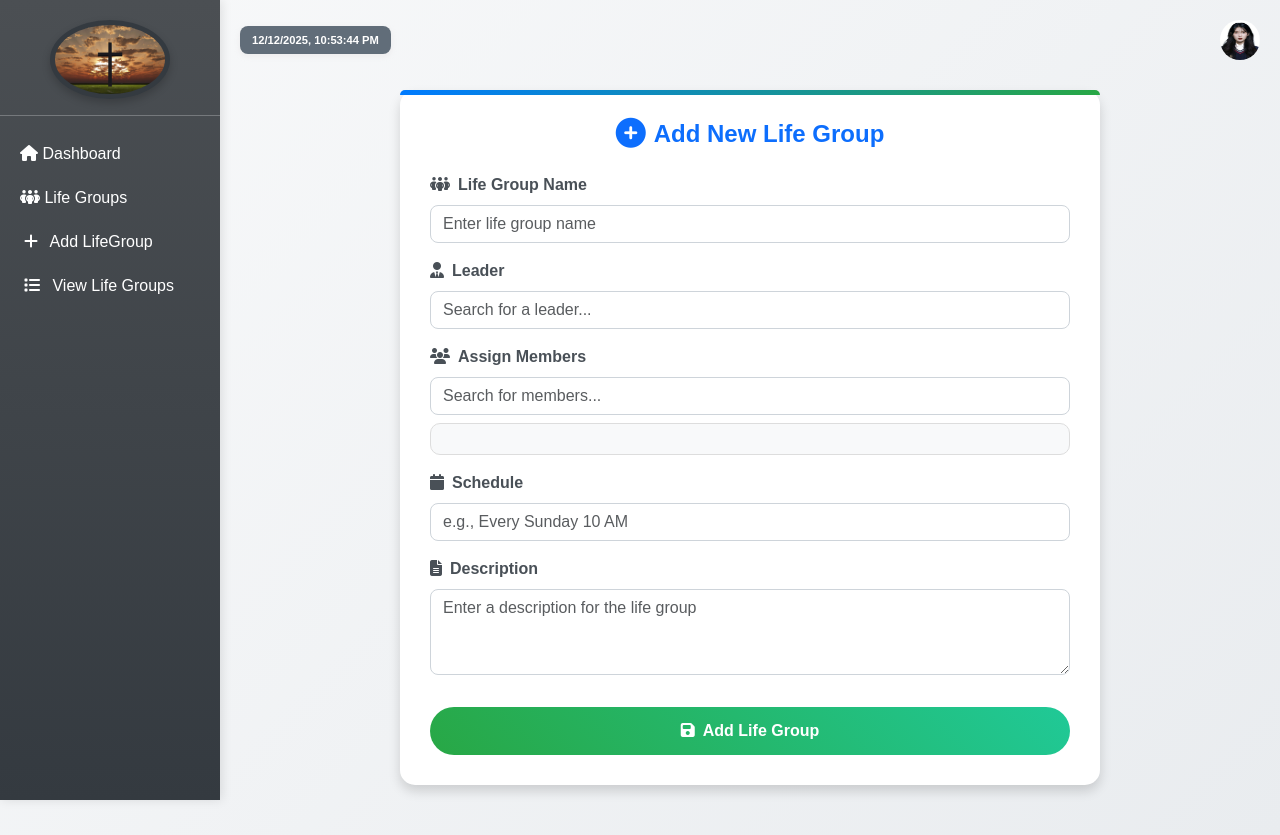
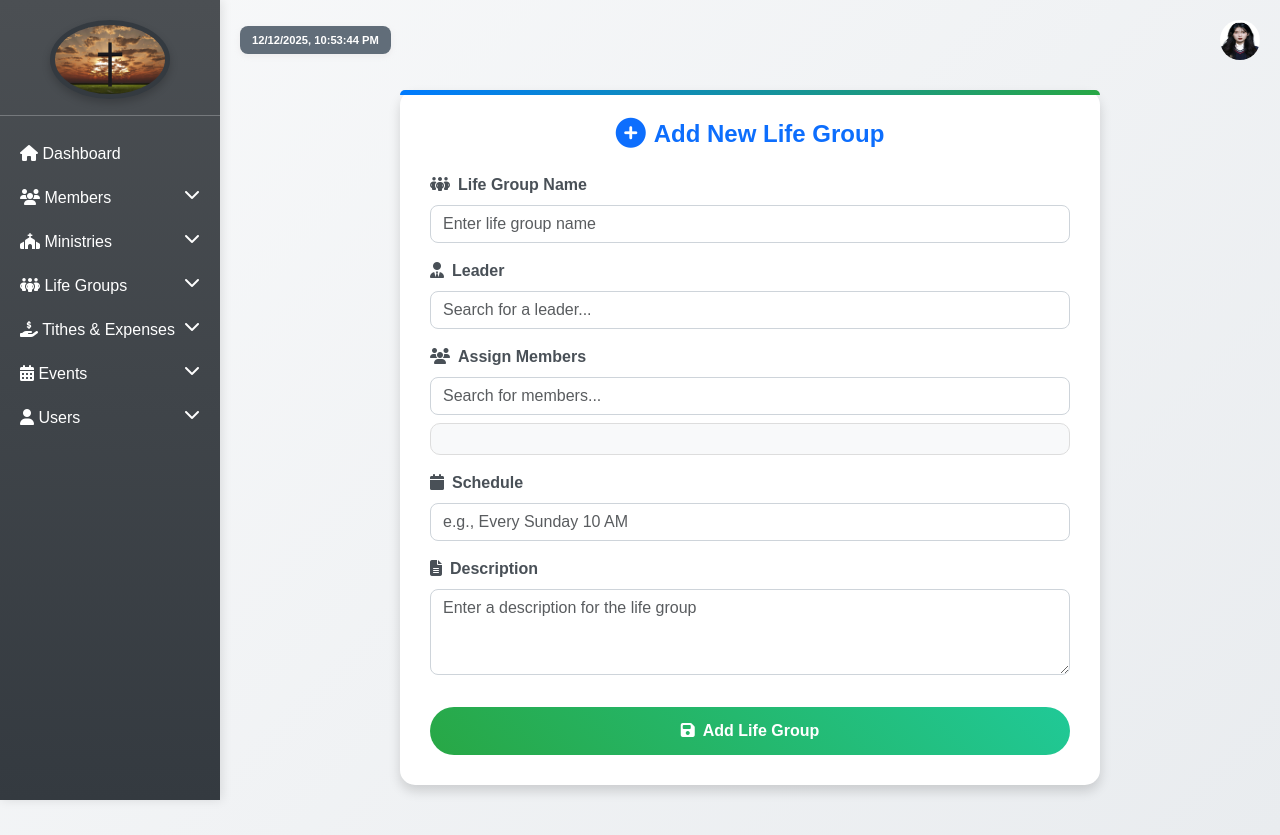
Before and after one commit to Zoraller/Church-Management, a Flask app: page /admin/lifegroups/add in a window 1280 px wide. Run offline with Flask 3, Linux system fonts and the light colour scheme; the visitor is signed in with stand-in values (Sample User, id 1); data that the repository does not hold is empty.

Commit message:
Update add_lifegroup.html

```diff
--- a/templates/add_lifegroup.html
+++ b/templates/add_lifegroup.html
@@ -79,12 +79,90 @@ body { background: linear-gradient(135deg, #f8f9fa 0%, #e9ecef 100%); font-famil
     <img src="{{ url_for('static', filename='images/cross-background.jpg') }}" class="sidebar-logo">
   </div>
   <hr>
-  <a href="{{ url_for('admin_dashboard') }}"><i class="fa-solid fa-house"></i> Dashboard</a>
-  <a class="collapsed" data-bs-toggle="collapse" href="#lifegroupsDropdown"><i class="fa-solid fa-people-group"></i> Life Groups</a>
-  <div class="collapse show" id="lifegroupsDropdown">
-    <a href="{{ url_for('add_lifegroup') }}" class="ps-4 d-block active"><i class="fa-solid fa-plus me-2"></i> Add LifeGroup</a>
-    <a href="{{ url_for('admin_lifegroups') }}" class="ps-4 d-block"><i class="fa-solid fa-list me-2"></i> View Life Groups</a>
+<a href="{{ url_for('admin_dashboard') }}"><i class="fa-solid fa-house"></i> Dashboard</a>
+
+<a class="collapsed" data-bs-toggle="collapse"
+ href="#membersDropdown" role="button" aria-expanded="false" aria-controls="membersDropdown">
+    <i class="fa-solid fa-users"></i> Members
+    <i class="fa-solid fa-chevron-down float-end"></i>
+  </a>
+  <div class="collapse" id="membersDropdown">
+    <a href="{{ url_for('add_members') }}" class="ps-4 d-block active">
+      <i class="fa-solid fa-user-plus me-2"></i> Add Member
+    </a>
+   <a href="{{ url_for('view_members') }}" class="ps-4 d-block">
+  <i class="fa-solid fa-table me-2"></i> View Members
+</a>
   </div>
+<a class="collapsed" data-bs-toggle="collapse"
+ href="#ministriesDropdown" role="button" aria-expanded="false" aria-controls="ministriesDropdown">
+    <i class="fa-solid fa-church"></i> Ministries
+    <i class="fa-solid fa-chevron-down float-end"></i>
+  </a>
+  <div class="collapse" id="ministriesDropdown">
+    <a href="{{ url_for('add_ministry') }}" class="ps-4 d-block">
+      <i class="fa-solid fa-plus me-2"></i> Add Ministry
+    </a>
+    <a href="{{ url_for('admin_ministries') }}" class="ps-4 d-block">
+      <i class="fa-solid fa-list me-2"></i> View Ministries
+    </a>
+  </div>
+  <a class="collapsed" data-bs-toggle="collapse"
+     href="#lifegroupsDropdown" role="button" aria-expanded="true" aria-controls="lifegroupsDropdown">
+      <i class="fa-solid fa-people-group"></i> Life Groups
+      <i class="fa-solid fa-chevron-down float-end"></i>
+  </a>
+  <div class="collapse" id="lifegroupsDropdown">
+    <a href="{{ url_for('admin_lifegroups') }}" class="ps-4 d-block active">
+      <i class="fa-solid fa-list me-2"></i> View Life Groups
+    </a>
+  </div>
+
+<a class="collapsed" data-bs-toggle="collapse"
+     href="#tithesDropdown" role="button" aria-expanded="false" aria-controls="tithesDropdown">
+    <i class="fa-solid fa-hand-holding-dollar"></i> Tithes & Expenses
+    <i class="fa-solid fa-chevron-down float-end"></i>
+  </a>
+  <div class="collapse" id="tithesDropdown">
+    <a href="{{ url_for('add_tithe') }}" class="ps-4 d-block">
+        <i class="fa-solid fa-plus me-2"></i> Add Tithe
+    </a>
+    <a href="{{ url_for('view_tithes') }}" class="ps-4 d-block">
+        <i class="fa-solid fa-table me-2"></i> View Tithes
+    </a>
+    <a href="{{ url_for('add_expense') }}" class="ps-4 d-block">
+      <i class="fa-solid fa-circle-plus me-2"></i> Add Expense
+    </a>
+    <a href="{{ url_for('view_expenses') }}" class="ps-4 d-block">
+      <i class="fa-solid fa-list me-2"></i> View Expenses
+    </a>
+  </div>
+
+  <a class="collapsed" data-bs-toggle="collapse"
+     href="#eventsDropdown" role="button" aria-expanded="false" aria-controls="eventsDropdown">
+    <i class="fa-solid fa-calendar-days"></i> Events
+    <i class="fa-solid fa-chevron-down float-end"></i>
+  </a>
+  <div class="collapse" id="eventsDropdown">
+    <a href="{{ url_for('add_event') }}" class="ps-4 d-block">
+      <i class="fa-solid fa-plus me-2"></i> Add Event
+    </a>
+    <a href="{{ url_for('view_events') }}" class="ps-4 d-block">
+      <i class="fa-solid fa-list me-2"></i> View Events
+    </a>
+  </div>
+    <a class="collapsed" data-bs-toggle="collapse" href="#usersDropdown" role="button" aria-expanded="false">
+    <i class="fa-solid fa-user"></i> Users
+    <i class="fa-solid fa-chevron-down float-end"></i>
+</a>
+<div class="collapse" id="usersDropdown">
+    <a href="{{ url_for('add_user') }}" class="ps-4 d-block">
+        <i class="fa-solid fa-user-plus me-2"></i> Add User
+    </a>
+    <a href="{{ url_for('view_users') }}" class="ps-4 d-block">
+        <i class="fa-solid fa-table me-2"></i> All Users
+    </a>
+</div>
 </div>
 
 <div class="main-content">
```
